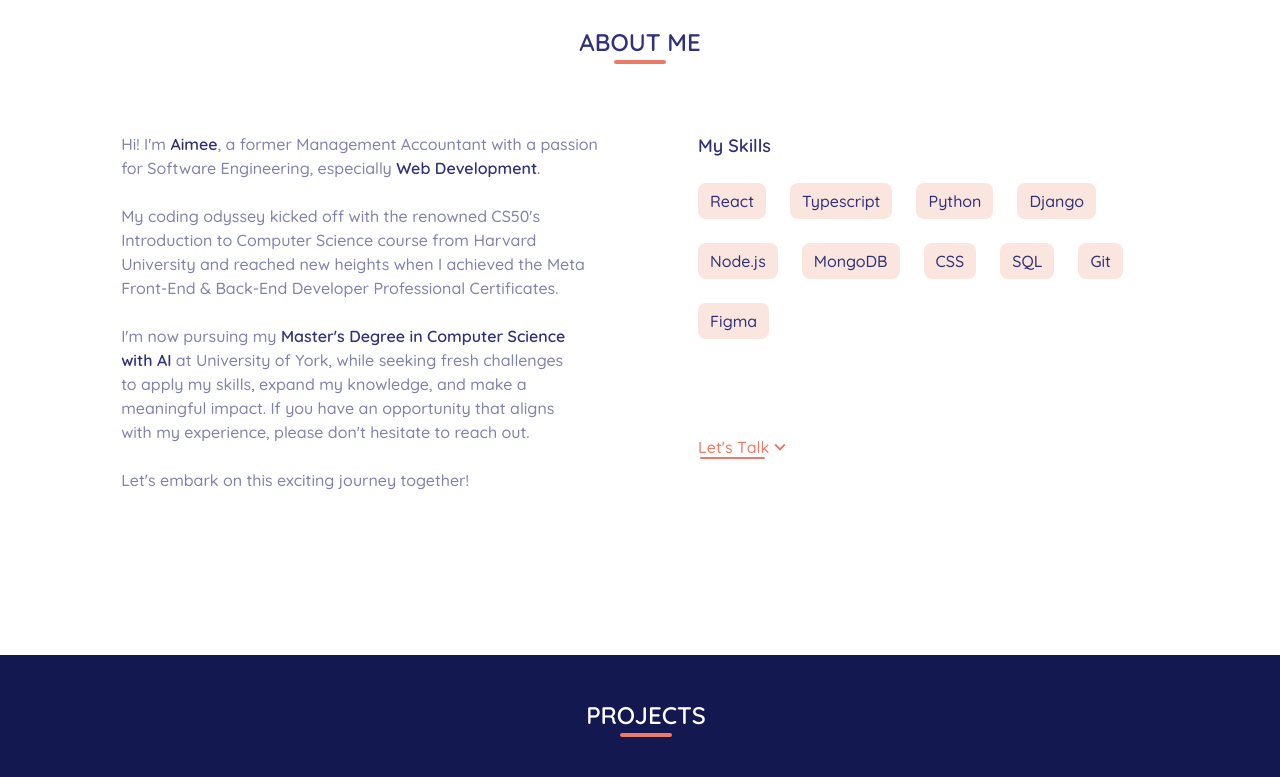
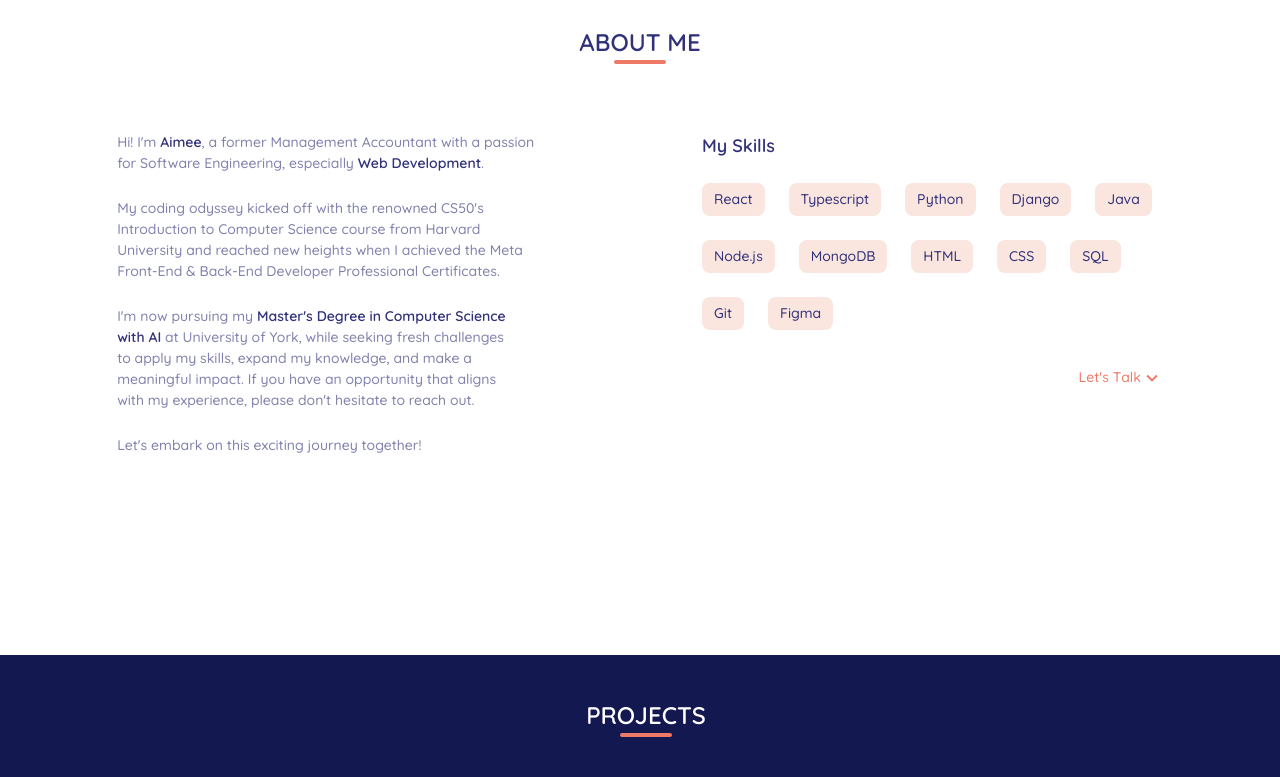
Before and after one commit to AimeeHa/Profile, a React (Vite) app in the folder react/profile/: page / in a window 1280 px wide. Shown: the part 880-1657 px from the top of the page. Built offline with nearby package versions, Linux system fonts and the light colour scheme; grey boxes are pictures that could not be loaded.

Commit message:
clean up and update CV

```diff
--- a/react/profile/src/components/About.jsx
+++ b/react/profile/src/components/About.jsx
@@ -6,8 +6,10 @@ export default function About() {
     'Typescript',
     'Python',
     'Django',
+    'Java',
     'Node.js',
     'MongoDB',
+    'HTML',
     'CSS',
     'SQL',
     'Git',
@@ -24,17 +26,13 @@ export default function About() {
           ABOUT ME
         </h1>
         <article
-          className="w-full min-h-[420px] flex flex-col gap-[36px]
-          justify-center tablet:justify-evenly laptop:justify-evenly desktop:justify-evenly
-          tablet:flex-row laptop:flex-row desktop:flex-row
-          text-[14px] tablet:text-[16px] laptop:text-[16px] desktop:text-[16px]
-          items-center tablet:items-start laptop:items-start desktop:items-start"
+          className="w-full min-h-[420px] flex flex-col gap-[36px] laptop:gap-[48px]
+          justify-center tablet:justify-evenly tablet:flex-row text-[14px] tablet:text-[14px]
+          desktop:text-[16px] items-center tablet:items-start"
         >
           <article
-            className="h-full tablet:w-1/2 laptop:w-[42%] desktop:w-[42%] flex flex-col
-          gap-[24px] text-lightblue font-[450] text-center tablet:text-left laptop:text-left
-          desktop:text-left balance tablet:whitespace-normal laptop:whitespace-normal
-          desktop:whitespace-normal"
+            className="h-full tablet:w-1/2 laptop:w-[42%] flex flex-col gap-[24px]
+            text-lightblue font-[450] text-center tablet:text-left balance tablet:whitespace-normal"
           >
             <p>
               Hi! I'm <span className="text-blue font-[600]">Aimee</span>, a
@@ -47,9 +45,6 @@ export default function About() {
               to Computer Science course from Harvard University and reached new
               heights when I achieved the Meta Front-End & Back-End Developer
               Professional Certificates.
-              {/* <br />
-              What catalysed this transformation? It all began with Python and a
-              simple tic-tac-toe game, which ignited my passion for development. */}
             </p>
             <p>
               I'm now pursuing my{' '}
@@ -64,20 +59,12 @@ export default function About() {
             <p>Let's embark on this exciting journey together!</p>
           </article>
           <article
-            className="h-full tablet:w-1/2 laptop:w-[40%] desktop:w-[40%]
-              flex flex-col gap-[36px] laptop:justify-between desktop:justify-between
-              text-blue font-[500] items-center tablet:items-start laptop:items-start
-              desktop:items-start tablet:min-h-[400px] tablet:justify-between"
+            className="h-full tablet:w-1/2 laptop:w-[40%] flex flex-col gap-[36px]
+              text-blue font-[500] items-center tablet:items-start tablet:min-h-[400px]"
           >
-            <div
-              className="flex flex-col gap-[24px] items-center tablet:items-start laptop:items-start
-              desktop:items-start"
-            >
+            <div className="flex flex-col gap-[24px] items-center tablet:items-start">
               <h2 className="text-[18px] font-[600]">My Skills</h2>
-              <ul
-                className="w-full flex flex-wrap gap-[12px] tablet:gap-[24px]
-              laptop:gap-[24px] desktop:gap-[24px]"
-              >
+              <ul className="w-full flex flex-wrap gap-[12px] tablet:gap-[24px]">
                 {skills.map((skill, i) => (
                   <li
                     key={i}
@@ -89,7 +76,7 @@ export default function About() {
               </ul>
             </div>
             <button
-              className={`laptop:mb-[20%] desktop:mb-[20%] ${styles.wavingAfter}`}
+              className={`laptop:mb-[20%] ${styles.wavingAfter} self-end tablet:mr-6 laptop:mr-0`}
               onClick={(e) => {
                 e.preventDefault();
                 document.getElementById('contact').scrollIntoView({
--- a/react/profile/src/components/Contact.jsx
+++ b/react/profile/src/components/Contact.jsx
@@ -51,9 +51,9 @@ export default function Contact() {
           CONTACT ME
         </h1>
         <form
-          className="w-full tablet:w-[65%] laptop:w-1/2 desktop:w-1/2 min-h-[460px]
-        flex flex-col justify-evenly gap-6 p-[16px_12px] bg-[#e6e7f0] rounded-[16px] mb-[12px] relative
-        tablet:p-[28px_24px] laptop:p-[28px_24px] desktop:p-[28px_24px] laptop:min-h-[460px] desktop:min-h-[500px]"
+          className="w-full tablet:w-[65%] laptop:w-1/2 min-h-[460px] flex flex-col
+          justify-evenly gap-6 p-[16px_12px] bg-[#e6e7f0] rounded-[16px] mb-[12px] relative
+        tablet:p-[28px_24px] desktop:min-h-[500px]"
           action="/api/contact"
           method="POST"
           onSubmit={handleSubmit}
@@ -117,8 +117,7 @@ export default function Contact() {
             className={`${isDisplay ? 'flex' : 'hidden'}
             w-full h-full bg-primary rounded-[16px] absolute top-0 left-0
             flex-col items-center justify-center gap-[28px] tablet:p-[24px]
-            laptop:p-[24px] desktop:p-[24px] text-lightblue font-[500] z-10
-            transition ease-in duration-300`}
+            text-lightblue font-[500] z-10 transition ease-in duration-300`}
           >
             {confirmation === 200 ? (
               <div
@@ -194,10 +193,7 @@ export default function Contact() {
           </article>
         </form>
 
-        <p
-          className="balance text-center text-orange w-full tablet:w-[65%] laptop:w-1/2
-        desktop:w-1/2"
-        >
+        <p className="balance text-center text-orange w-full tablet:w-[65%] laptop:w-1/2">
           {/* Something went wrong. Please try again or{' '} */}
           {/* TODO: revert message once new DB integrated */}
           Apologies! I am looking to move my database away from the previous
@@ -205,7 +201,7 @@ export default function Contact() {
           the moment.
           <br /> Please try{' '}
           <span className="text-blue underline underline-offset-[4px]">
-            <a href="mailto:aimee.ha95@gmail.com">email me</a>
+            <a href="mailto:aimee.ha95@gmail.com">emailing me</a>
           </span>{' '}
           instead.
         </p>
--- a/react/profile/src/components/Footer.jsx
+++ b/react/profile/src/components/Footer.jsx
@@ -5,9 +5,7 @@ export default function Footer() {
     <>
       <footer
         className="w-full h-[96px] flex flex-col gap-[8px] tablet:flex-row tablet:gap-[100px]
-        laptop:flex-row laptop:gap-[100px] desktop:flex-row desktop:gap-[100px]
-        tablet:h-[60px] laptop:h-[60px] desktop:h-[60px]
-        items-center justify-center px-24 bg-darkblue text-white"
+        tablet:h-[60px] items-center justify-center px-24 bg-darkblue text-white"
       >
         <h2 className="font-footer text-[22px]">~ Aimee Ha ~</h2>
         <ul className="flex flex-row gap-[12px]">
--- a/react/profile/src/components/Header.jsx
+++ b/react/profile/src/components/Header.jsx
@@ -87,9 +87,8 @@ export default function Header(props) {
       <nav
         id="navbar"
         className="w-full h-[60px] flex items-center bg-primary text-blue font-[500]
-        py-4 px-4 justify-between laptop:px-24 laptop:h-[65px]
-        desktop:px-24 desktop:h-[70px] sticky top-0 z-50
-        tablet:px-12 tablet:h-[65px] tablet:text-[16px]"
+        py-4 px-4 justify-between laptop:px-24 desktop:h-[70px] sticky
+        top-0 z-50 tablet:px-12 tablet:h-[65px] tablet:text-[16px]"
       >
         <div className="flex items-center max-w-1/4 w-[160px]">
           <img
--- a/react/profile/src/statics/styles.jsx
+++ b/react/profile/src/statics/styles.jsx
@@ -6,14 +6,14 @@ const styles = {
   orangeBtn:
     'w-max px-[16px] py-[6px] rounded-[18px] bg-orange text-primary hover:cursor-pointer hover:shadow-[0px_1px_10px_-1px_rgba(48,49,121,.45)] hover:translate-y-[-1px] transition ease-in-out duration-300',
   wavingAfter:
-    'group text-orange flex justify-center items-center cursor-pointer relative transition ease-in-out duration-300 after:absolute after:content-[""] after:w-[calc(100%-28px)] after:h-[2px] after:rounded-[8px] after:bg-orange after:left-[2px] after:top-[22px] hover:after:bg-transparent',
+    'group text-orange flex justify-center items-center cursor-pointer relative transition ease-in-out duration-300',
   groupTransition:
     'transition ease-in-out duration-300 group-hover:transition group-hover:ease-in-out group-hover:duration-300',
   formDiv: 'w-full h-full flex flex-col items-center gap-2',
   formLabel:
-    'w-full px-[12px] text-blue font-[550] text-[13px] tablet:text-[14px] laptop:text-[14px] desktop:text-[15px]',
+    'w-full px-[12px] text-blue font-[550] text-[13px] tablet:text-[14px] desktop:text-[15px]',
   formInput:
-    'w-[calc(100%-24px)] p-[12px] rounded-[8px] bg-white text-[14px] tablet:text-[15px] laptop:text-[15px] desktop:text-[16px] text-lightblue font-[400] focus:text-blue focus:font-[500] border-[2px] border-solid border-transparent focus:border-blue focus:border-solid focus:border-[2px] focus:outline-none',
+    'w-[calc(100%-24px)] p-[12px] rounded-[8px] bg-white text-[14px] tablet:text-[15px] desktop:text-[16px] text-lightblue font-[400] focus:text-blue focus:font-[500] border-[2px] border-solid border-transparent focus:border-blue focus:border-solid focus:border-[2px] focus:outline-none',
 };
 
 export default styles;
--- a/react/profile/tailwind.config.js
+++ b/react/profile/tailwind.config.js
@@ -91,7 +91,7 @@ export default {
     screens: {
       tablet: '680px',
       laptop: '1274px',
-      desktop: '1480px',
+      desktop: '1440px',
     },
   },
   plugins: [],
```
Also changed, not shown: react/profile/src/components/Hero.jsx (+7 -9 lines), react/profile/src/components/Projects.jsx (+8 -8 lines), 1 other file (tests, documents, lock files or other folders).
